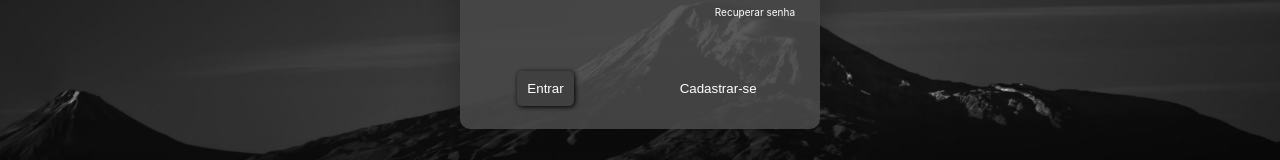
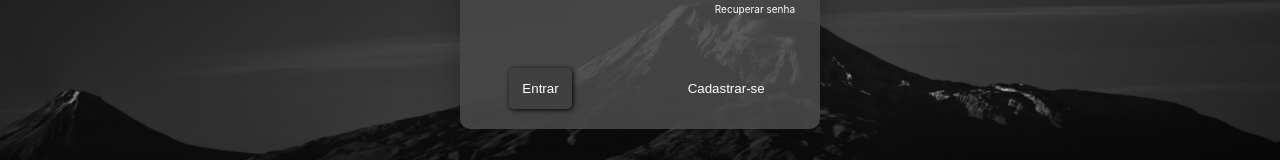
Before and after one commit to Levss30/todo-app-react-frontend, a React (Create React App) app: page / in a window 1280 px wide. Shown: the part 399-559 px from the top of the page. Built offline with nearby package versions, Linux system fonts and the light colour scheme.

Commit message:
Feat HoverButton

```diff
--- a/src/Components/login-page/LoginPage.css
+++ b/src/Components/login-page/LoginPage.css
@@ -50,14 +50,19 @@
 }
 
 .loginBtn{
-    padding: 10px;
-    margin-right: 100px;
+    padding: 13px;
+    margin-right: 110px;
     color: white;
     background-color: #414040;
     border-radius: 5px;
     border: none;
     box-shadow: 1px 1px 5px black;
     cursor: pointer;
+}
+
+.loginBtn:hover{
+    transition: 10ms;
+    transform: translateY(-1px);
 }
 
 .esquecisenha{
```
